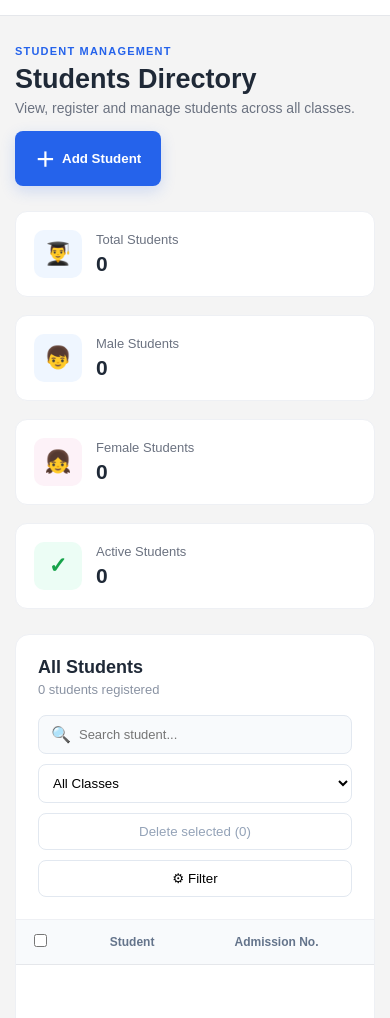
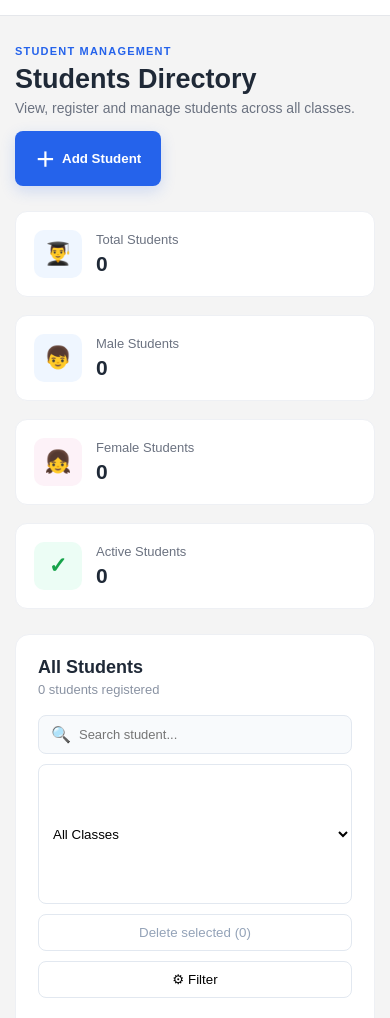
Before and after one commit to Yohana1977Amosi/school_mgmt, a plain HTML site: page admin/students.html in a window 390 px wide. Shown: the part 64-1082 px from the top of the page. Drawn offline with Linux system fonts and the light colour scheme.

Commit message:
added delSelected button and mobile toolbar sizing in css

```diff
--- a/css/students.css
+++ b/css/students.css
@@ -143,8 +143,10 @@
     padding: 22px;
 
     display: flex;
+    flex-wrap: wrap;
     align-items: center;
     justify-content: space-between;
+    gap: 18px 24px;
 
     border-bottom: 1px solid #eef0f4;
 }
@@ -162,11 +164,17 @@
 .student-tools {
     display: flex;
     align-items: center;
+    flex: 1 1 620px;
+    flex-wrap: wrap;
+    justify-content: flex-end;
     gap: 10px;
+    min-width: 0;
 }
 
 .search-box {
     width: 230px;
+    flex: 1 1 200px;
+    min-width: 0;
 
     display: flex;
     align-items: center;
@@ -193,6 +201,8 @@
 }
 
 .student-tools select {
+    flex: 1 1 140px;
+    min-width: 0;
     border: 1px solid #e2e8f0;
 
     padding: 10px;
@@ -213,13 +223,17 @@
 }
 
 .bulk-delete-btn {
+    box-sizing: border-box;
+    max-width: 100%;
+    flex: 0 1 auto;
     border: 1px solid #fecaca;
     border-radius: 8px;
     background: #fff;
     color: #b91c1c;
     cursor: pointer;
     padding: 10px 13px;
-    white-space: nowrap;
+    text-align: center;
+    white-space: normal;
 }
 
 .bulk-delete-btn:hover:not(:disabled) {
@@ -608,6 +622,21 @@
 
 /* MOBILE */
 
+@media (max-width: 1200px) {
+
+    .table-toolbar {
+        align-items: stretch;
+        flex-direction: column;
+    }
+
+    .student-tools {
+        width: 100%;
+        flex: 0 1 auto;
+        align-content: flex-start;
+        justify-content: flex-start;
+    }
+}
+
 @media (max-width: 900px) {
 
     .student-summary {
@@ -653,8 +682,13 @@
     }
 
     .student-tools select,
-    .filter-btn {
+    .filter-btn,
+    .bulk-delete-btn {
         width: 100%;
+    }
+
+    .bulk-delete-btn {
+        white-space: normal;
     }
 
     .form-grid {
```
